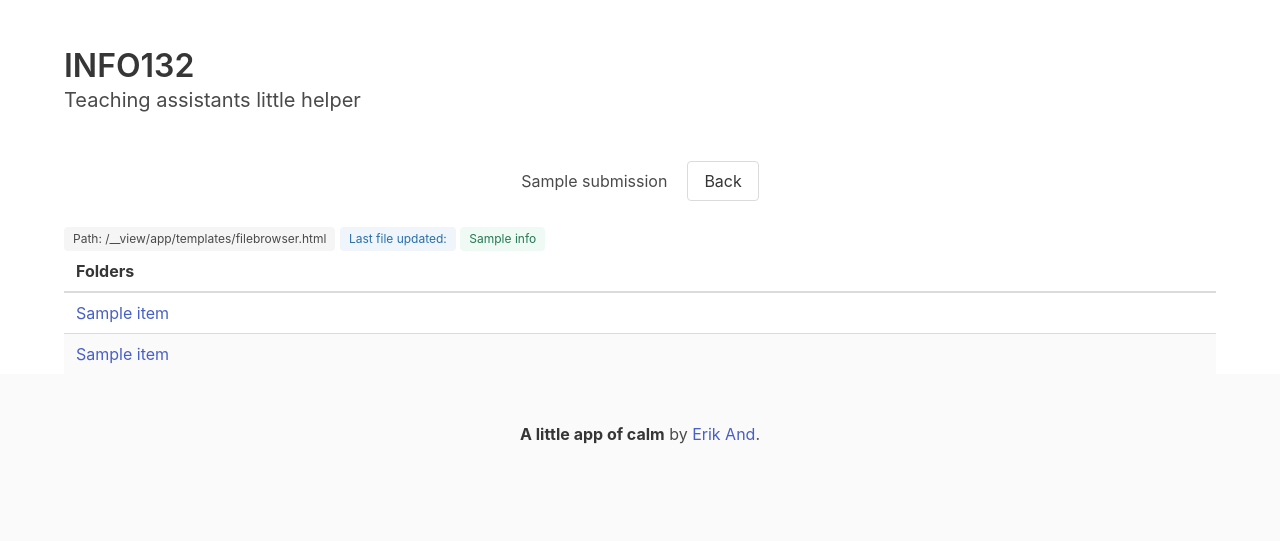
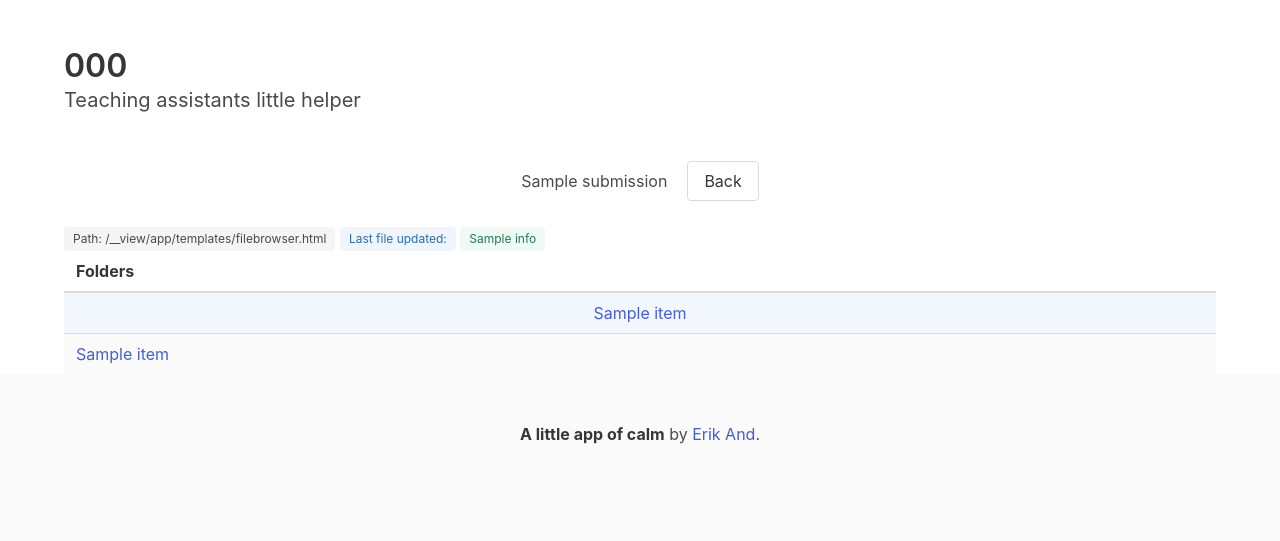
Before and after one commit to kalzun/assignment_view, a Flask app: template app/templates/filebrowser.html in a window 1280 px wide. Shown: the top 541 px of the page. Run offline with Flask 2, Linux system fonts and the light colour scheme; the template is opened without the code that fills it: most values are stand-ins (such as "Sample title", 1, 10 or a date in 2020); parts of the project's set-up code (start-up, migrations or seed data) failed here and were passed over; some libraries are stand-ins or nearby versions.

Commit message:
Adjust centering and coloring on table in folders

```diff
--- a/app/sort_server.py
+++ b/app/sort_server.py
@@ -14,7 +14,7 @@ from textwrap import TextWrapper
 import json
 from pathlib import Path
 from time import ctime
-from .group_sorter import LOGFOLDER, LOGFILENAME, get_submission_name
+from .group_sorter import CONFIG, LOGFOLDER, LOGFILENAME, get_submission_name
 from dotenv import load_dotenv
 
 dotenv_path = Path(__file__) / ".flaskenv"  # Path to .env file
@@ -67,6 +67,7 @@ def get_folders(folder="", group=0):
     return render_template(
         "filebrowser.html",
         context={
+            "coursecode": CONFIG['COURSECODE'],
             "submission": folder,
             "folders": folders,
             "files": files,
@@ -132,7 +133,7 @@ def get_latest_update_info():
     with open(LOGFOLDER / LOGFILENAME) as logfile:
         for line in logfile.readlines()[::-1]:
             # Due to logging not setup "correctly", this "improvable" double check in if:
-            if ".zip" in line and "Unzipping" in line:
+            if ".zip" in line and "unzipped" in line:
                 submission_name = get_submission_name(line)
                 return submission_name, get_zip_file_dateinfo_from_log(submission_name)
 
--- a/app/static/css/custom_stylesheet.css
+++ b/app/static/css/custom_stylesheet.css
@@ -1,3 +1,26 @@
+.menu-button {
+    margin-left: 20px;
+}
+
+tbody:nth-child(2n) {
+    background-color: #F1F7FC;
+}
+
+.folders {
+    display: flex;
+    justify-content: center;
+}
+
+
+.folders > a {
+    width: 100%;
+    text-align: center;
+}
+
+#info-success-copy {
+  position: relative;
+  display: inline-block;
+}
 
 .submission {
     min-height: 500px;
--- a/app/templates/filebrowser.html
+++ b/app/templates/filebrowser.html
@@ -5,37 +5,17 @@
     <link rel="stylesheet"
       href="https://cdnjs.cloudflare.com/ajax/libs/highlight.js/10.1.2/styles/tomorrow.min.css">
      <link rel="stylesheet" href="https://cdn.jsdelivr.net/npm/bulma@0.9.0/css/bulma.min.css">
-<style>
-body {
-
-    < -- background: #002b36; -->
-}
-
-
-.menu-button {
-    margin-left: 20px;
-}
-
-.invisible {
-    visibility: hidden;
-}
-
-#info-success-copy {
-  position: relative;
-  display: inline-block;
-}
-
-</style>
-<script src="https://cdnjs.cloudflare.com/ajax/libs/highlight.js/10.1.2/highlight.min.js"></script>
-<script charset="UTF-8" src="https://cdnjs.cloudflare.com/ajax/libs/highlight.js/10.1.2/languages/python.min.js"></script>
- <script>hljs.initHighlightingOnLoad();</script>
+     <link rel="stylesheet" href="/css/custom_stylesheet.css">
+    <script src="https://cdnjs.cloudflare.com/ajax/libs/highlight.js/10.1.2/highlight.min.js"></script>
+    <script charset="UTF-8" src="https://cdnjs.cloudflare.com/ajax/libs/highlight.js/10.1.2/languages/python.min.js"></script>
+    <script>hljs.initHighlightingOnLoad();</script>
 </head>
 <body>
     <section class="hero">
   <div class="hero-body">
     <div class="container">
       <h1 class="title">
-        INFO132
+          {{ context.coursecode}}
       </h1>
       <h2 class="subtitle">
         Teaching assistants little helper
@@ -44,15 +24,12 @@ body {
   </div>
 </section>
 
-
   <nav class="level">
-
       <div class="level-item">
         <h1>{{ context.submission }}</h1>
         <a href="../" class="button menu-button">Back</a>
       </div>
   </nav>
-
 
     <div class="container">
         <span class="tag is-light">
@@ -62,10 +39,9 @@ body {
               {% if context.update_info %}
               <span class="tag is-info is-light">Last file updated:</span>
               {% for info in context.update_info %}
- <span class="tag is-success is-light">{{ info }}</span>
+             <span class="tag is-success is-light">{{ info }}</span>
                 {% endfor %}
                 {% endif%}
-
     <div class="container">
     <table class="table is-striped is-fullwidth">
         <thead>
@@ -80,12 +56,8 @@ body {
     <tbody>
 {% for item in context.folders %}
 <tr>
-<td><a href="{{ item }}">{{ item }}</a> </td>
+<td class="folders"><a href="{{ item }}">{{ item }}</a> </td>
 </tr>
-{# comment
-<!-- <li><a href="{{ request.path }}{{ item }}">{{ item }}</a> </li> -->
-<!-- <li><a href="{{ request.path }}{{ url_for('show_all_submissions_in_folder', folder=item, filename='') }}">{{ item }}</a> </li> -->
- #}
 {% endfor %}
 {% for item in context.files %}
 <tr>
```
